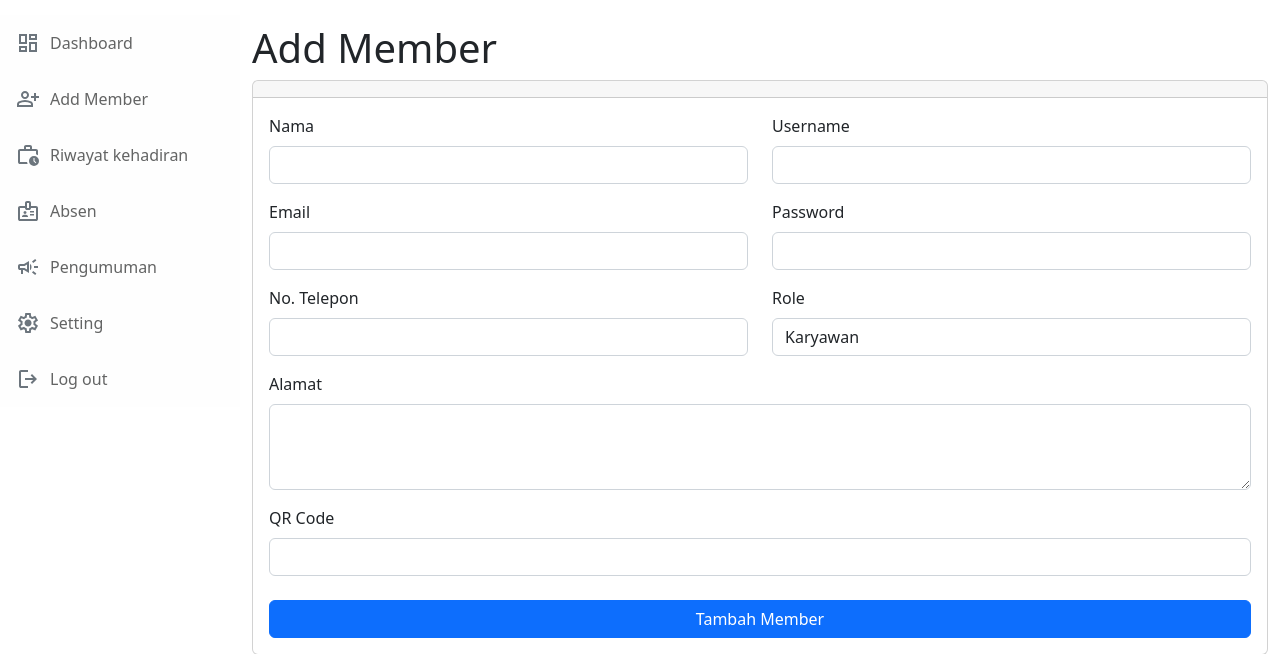
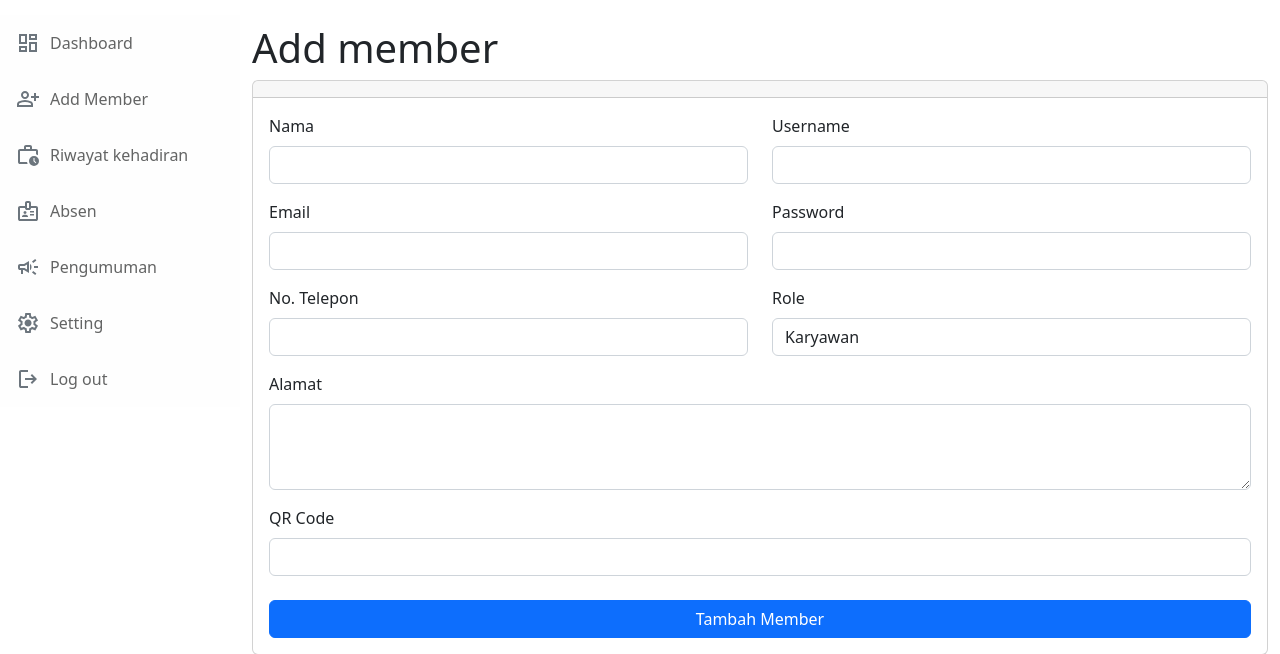
Before and after one commit to fadelhbr/Si_Hadir, a PHP site: page /addMember.php in a window 1280 px wide. Shown: the part 55-709 px from the top of the page. Run offline with PHP 8.4, Linux system fonts and the light colour scheme; the visitor is signed in with stand-in values (Sample User, id 1).

Commit message:
update add member

```diff
--- a/web/sihadir/addMember.php
+++ b/web/sihadir/addMember.php
@@ -124,7 +124,7 @@ if (!isset($_SESSION['loggedin'])) {
                 </nav>
                 <!-- Page content-->
                 <div class="container-fluid">
-                    <h1 class="mt-4">Add Member</h1>
+                    <h1 class="mt-4">Add member</h1>
                      <!-- Page content-->
                     <div class="form-container">
                         <div class="card">
```
